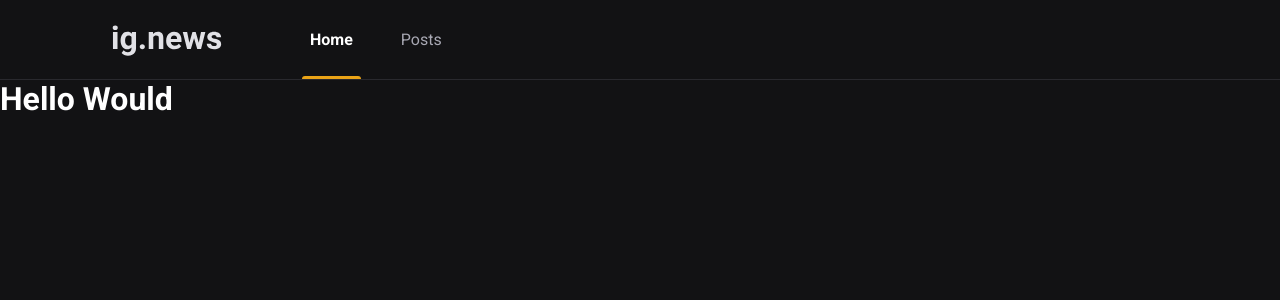
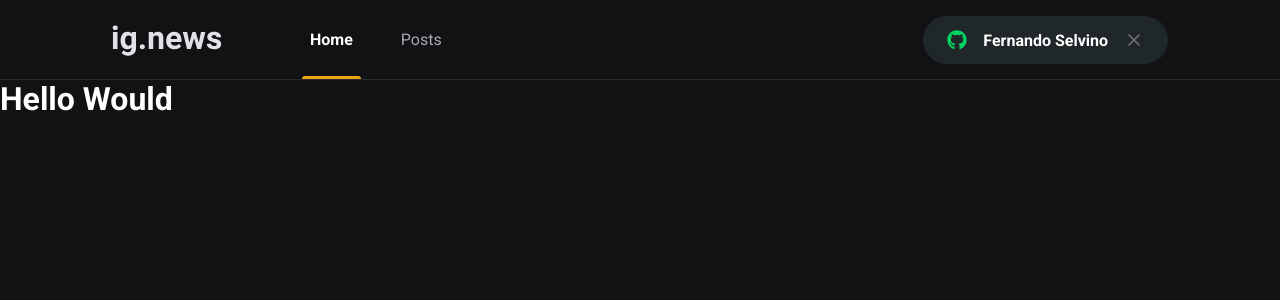
Before and after one commit to fselvino/next-ignews, a Next.js app: page / in a window 1280 px wide. Shown: the top 300 px of the page. Built offline with nearby package versions, Linux system fonts and the light colour scheme.

Commit message:
created component: SignInButton

```diff
--- a/package.json
+++ b/package.json
@@ -12,6 +12,7 @@
     "next": "12.1.6",
     "react": "18.1.0",
     "react-dom": "18.1.0",
+    "react-icons": "^4.3.1",
     "sass": "^1.51.0"
   },
   "devDependencies": {
--- a/src/components/Header/index.tsx
+++ b/src/components/Header/index.tsx
@@ -1,3 +1,4 @@
+import { SignInButton } from '../SignInButton'
 import styles from './styles.module.scss'
 
 export function Header(){
@@ -9,6 +10,7 @@ export function Header(){
                     <a className={styles.active}>Home</a>
                     <a>Posts</a>
                 </nav>
+                <SignInButton/>
             </div>
         </header>
     )
--- a/src/components/Header/styles.module.scss
+++ b/src/components/Header/styles.module.scss
@@ -51,4 +51,8 @@
             }
         }
     }
+
+    button {
+        margin-left: auto;
+    }
 }
--- /dev/null
+++ b/src/components/SignInButton/index.tsx
@@ -0,0 +1,36 @@
+import {FaGithub} from 'react-icons/fa'
+import {FiX} from 'react-icons/fi'
+
+import styles from './styles.module.scss'
+
+export function SignInButton( ){
+
+    const isUserLoggedIn = true
+    return isUserLoggedIn ? (
+        <button
+        type="button"
+        className={styles.signInButton}
+
+        >
+            <FaGithub color='#04d361'/>
+            Fernando Selvino
+            <FiX
+            color='#737380'
+            className={styles.closeIcon}
+            />
+        </button>
+    ) : (
+
+        <button
+        type="button"
+        className={styles.signInButton}
+
+        >
+            <FaGithub color='#eba417'/>
+            Sign in with Github
+        </button>
+
+    )
+
+
+}
--- /dev/null
+++ b/src/components/SignInButton/styles.module.scss
@@ -0,0 +1,33 @@
+.signInButton {
+    height: 3rem;
+    border-radius: 3rem;
+    background: var(--gray-850);
+    border: 0;
+    padding: 0 1.5rem;
+
+    display: flex;
+    align-items: center;
+    justify-content: center;
+
+    color: var(--white);
+    font-weight: bold;
+
+    svg {
+        width: 20px;
+        height: 20px;
+    }
+
+    svg:first-child {
+        margin-right: 1rem;
+    }
+
+    svg.closeIcon {
+        margin-left: 1rem;
+    }
+
+    transition: filter 0.2s;
+
+    &:hover {
+        filter: brightness(0.8)
+    }
+}
--- a/src/styles/global.scss
+++ b/src/styles/global.scss
@@ -11,6 +11,7 @@
   --gray-50: #e1e1e6;
   --gray-300: #a8a8b3;
   --gray-800: #29292e;
+  --gray-850: #1f2729;
   --gray-900: #121214;
 
   --cyano-500: #61dafd;
```
Also changed, not shown: 1 other file (tests, documents, lock files or other folders).
